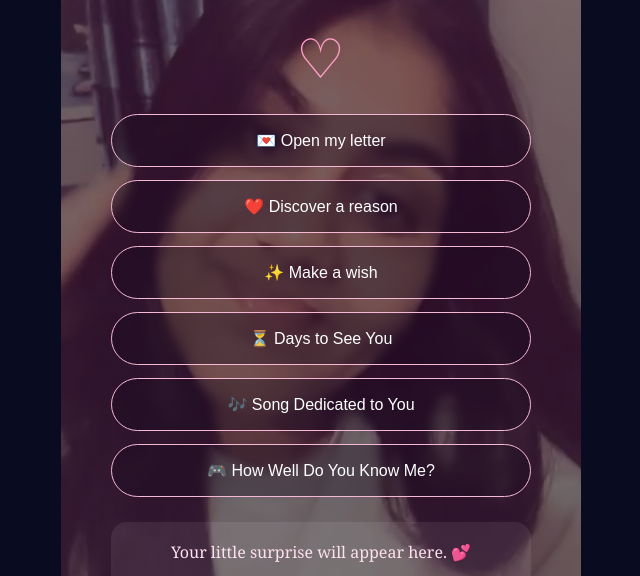
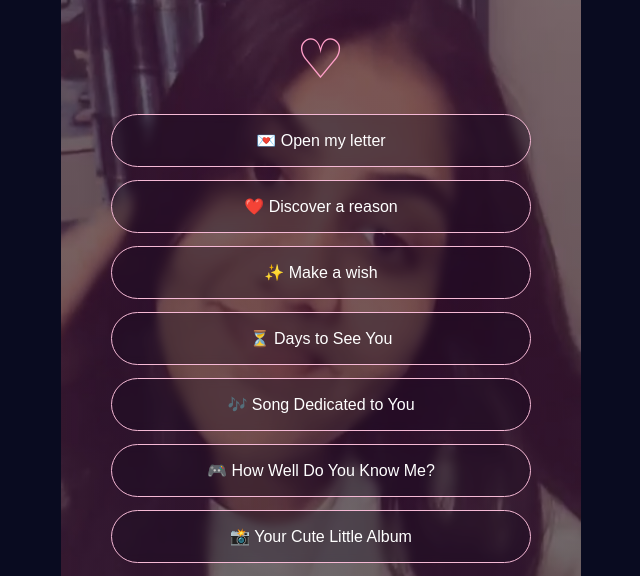
Before and after one commit to sujalakhani1-alt/neeti-world, a plain HTML site: page index.html in a window 1280 px wide. Shown: the part 383-959 px from the top of the page, without its empty margins (319-959 px from the left). Drawn offline with Linux system fonts and the light colour scheme.

Commit message:
Update index.html

```diff
--- a/index.html
+++ b/index.html
@@ -31,6 +31,11 @@
       <button onclick="window.location.href='quiz.html'">
   🎮 How Well Do You Know Me?
 </button>
+
+<button onclick="window.location.href='album.html'">
+  📸 Your Cute Little Album
+</button>
+
     </section>
 
     <div id="countdown" class="countdown" hidden></div>
```
